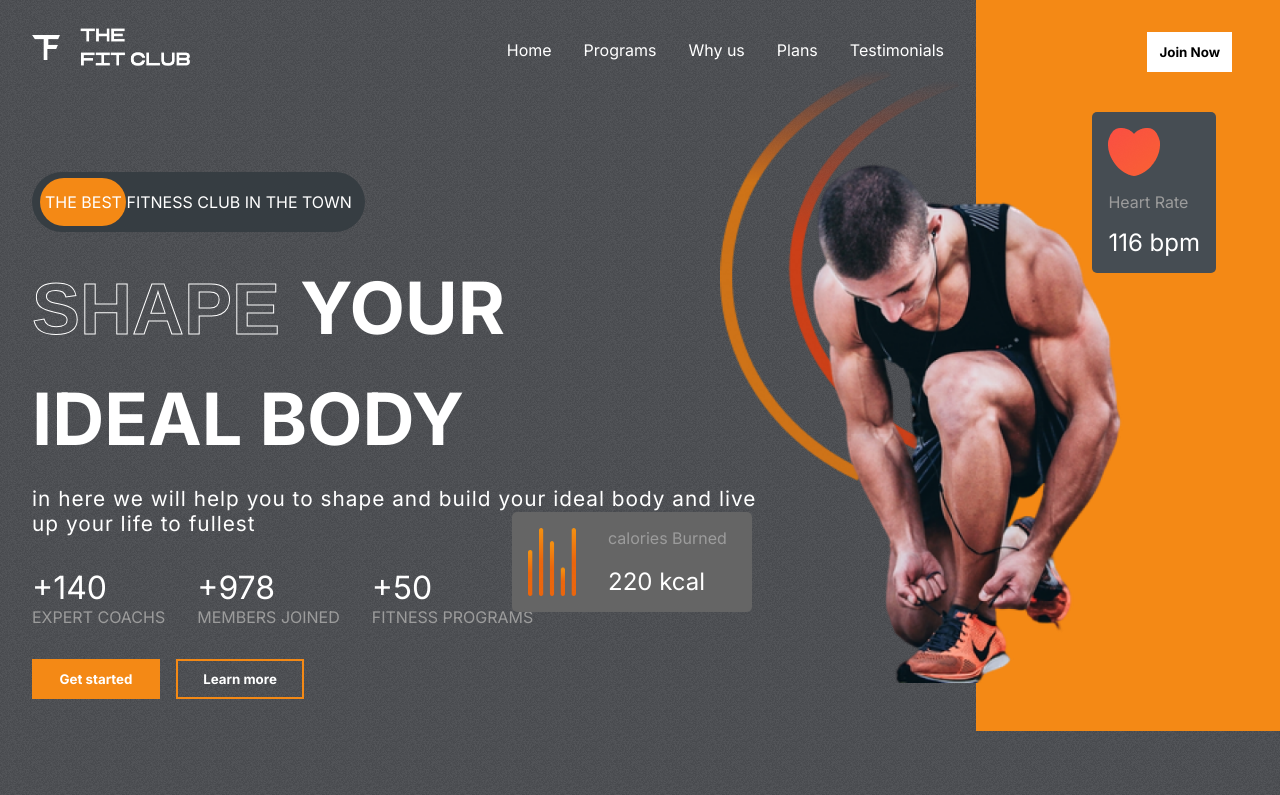
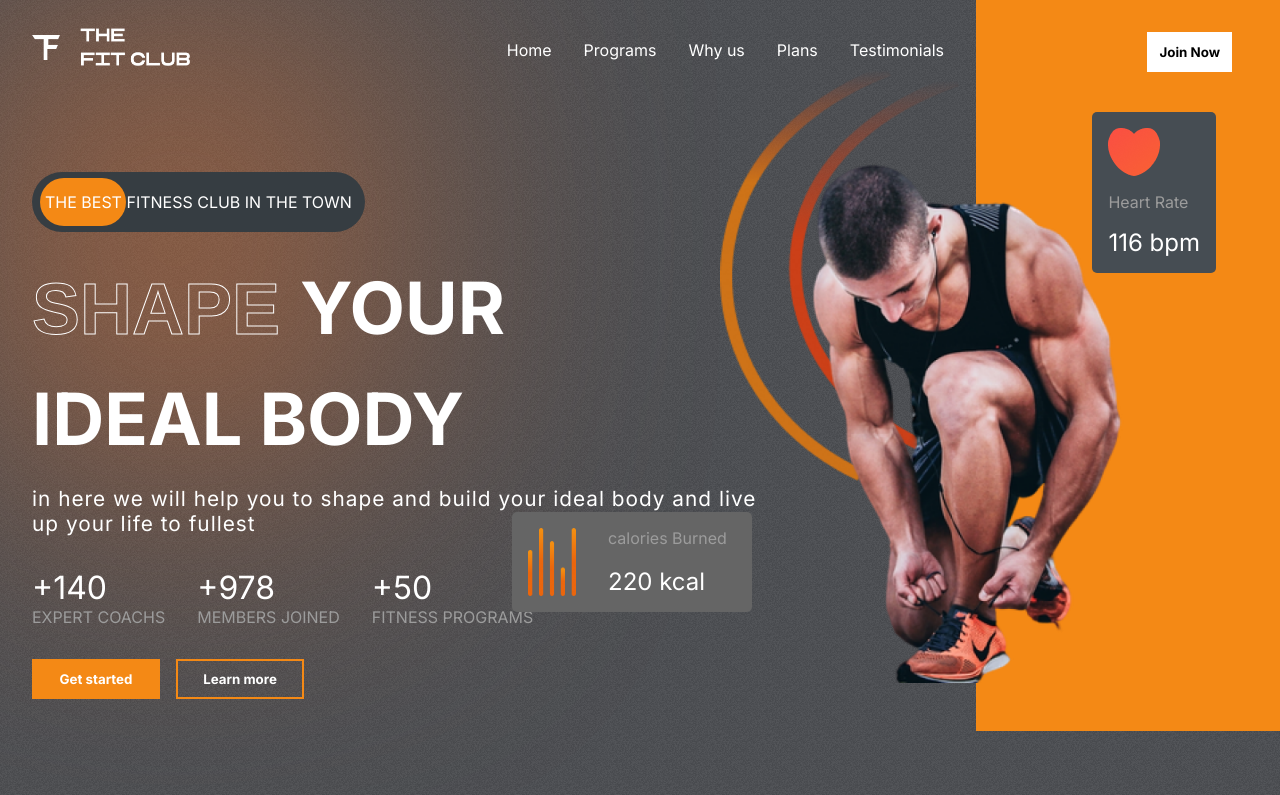
Before and after one commit to marouenmaatoug/FitClub, a React (Create React App) app: page / in a window 1280 px wide. Shown: the top 795 px of the page. Built offline with nearby package versions, Linux system fonts and the light colour scheme.

Commit message:
Blur Effect

```diff
--- a/src/App.css
+++ b/src/App.css
@@ -37,3 +37,10 @@
 .btn:hover {
     cursor: pointer;
 }
+.blur {
+    position: absolute;
+    background: rgba(253, 120, 43, 0.69);
+    border-radius: 50%;
+    filter: blur(150px);
+    z-index: -9;
+}
--- a/src/components/Footer/Footer.css
+++ b/src/components/Footer/Footer.css
@@ -25,3 +25,37 @@
 .logo-f > img {
     width: 10rem;
 }
+.blur-f1 {
+    width: 26rem;
+    height: 12rem;
+    bottom: 0;
+    right: 15%;
+    background: red;
+    filter: blur(200px);
+    position: absolute;
+    /* background: rgba(253, 120, 43, 0.69); */
+    border-radius: 50%;
+    z-index: -9;
+}
+.blur-f1 {
+    width: 26rem;
+    height: 12rem;
+    bottom: 0;
+    right: 15%;
+    background: red;
+    filter: blur(200px);
+    position: absolute;
+    border-radius: 50%;
+    z-index: -9;
+}
+.blur-f2 {
+    width: 30rem;
+    height: 12rem;
+    bottom: 0;
+    left: 15%;
+    background: rgba(253, 120, 43, 0.69);
+    filter: blur(200px);
+    position: absolute;
+    border-radius: 50%;
+    z-index: -9;
+}
--- a/src/components/Footer/Footer.jsx
+++ b/src/components/Footer/Footer.jsx
@@ -19,6 +19,8 @@ const Footer = () => {
                     <img src={Logo} alt="" />
                 </div>
             </div>
+            <div className="blur-f1"></div>
+            <div className="blur-f2"></div>
         </div>
     );
 };
--- a/src/components/Hero/Hero.css
+++ b/src/components/Hero/Hero.css
@@ -164,3 +164,8 @@
     color: white;
     font-size: 1.5rem;
 }
+.hero-blur {
+    width: 22rem;
+    height: 30rem;
+    left: 0;
+}
--- a/src/components/Hero/Hero.jsx
+++ b/src/components/Hero/Hero.jsx
@@ -9,6 +9,7 @@ import calories from "../../assets/calories.png";
 const Hero = () => {
     return (
         <div className="hero">
+            <div className="blur hero-blur"></div>
             <div className="left-h">
                 <Header />
                 {/* The best ad */}
```
